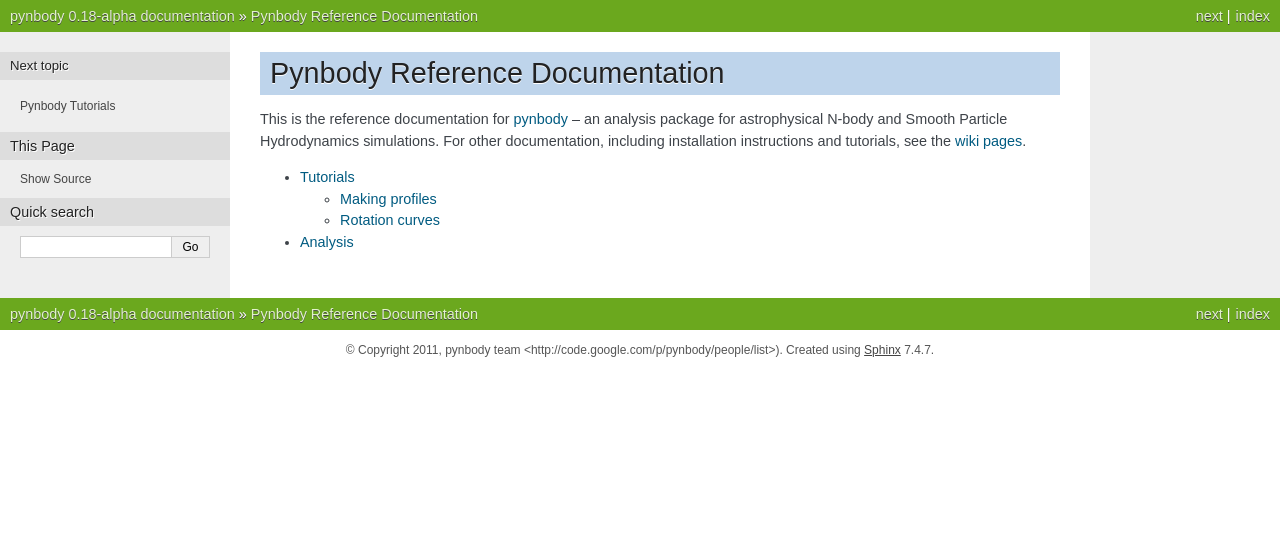
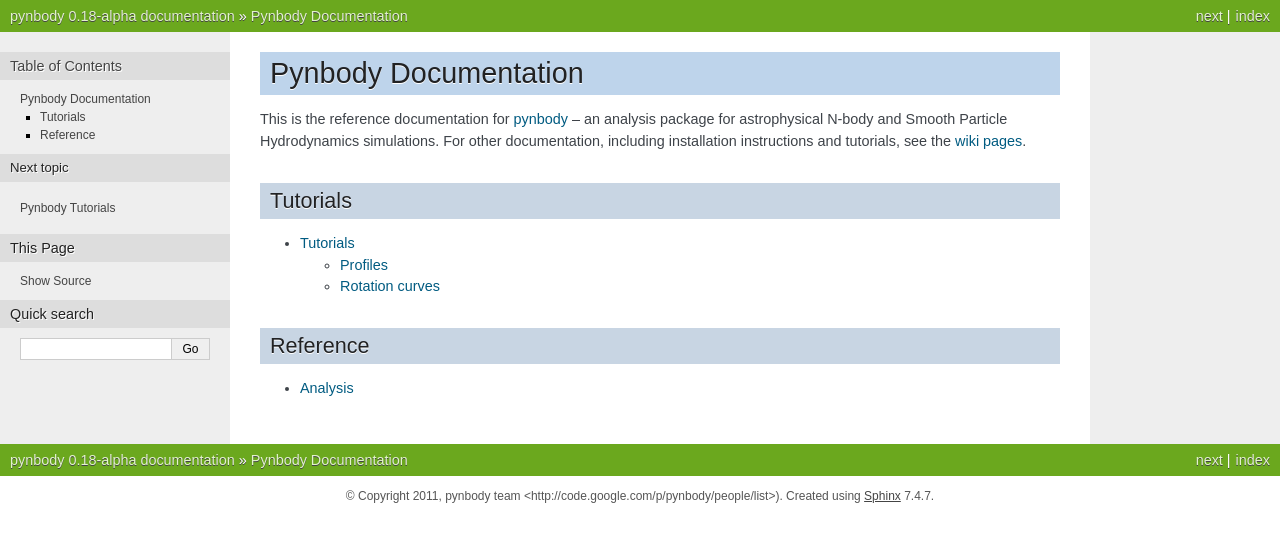
Before and after one commit to pynbody/pynbody, a Sphinx documentation site: the page built from docs/index.rst, in a window 1280 px wide. Shown: the top 542 px of the page. Built offline with Sphinx 7.4.7, drawn with Linux system fonts in a browser that asks for light colours; formulas are drawn with MathJax 3; pages that are not in the unit, such as notebooks, are missing from menus.

Commit message:
updated some docs

```diff
--- a/docs/index.rst
+++ b/docs/index.rst
@@ -3,7 +3,7 @@
    You can adapt this file completely to your liking, but it should at least
    contain the root `toctree` directive.
 
-Pynbody Reference Documentation
+Pynbody Documentation
 ===============================
 
 This is the reference documentation for `pynbody
@@ -14,10 +14,21 @@
 <http://code.google.com/p/pynbody/wiki/WelcomeToPynbody?tm=6>`_.
 
 
+Tutorials
+------------
+
 .. toctree::
    :maxdepth: 2
 
    Tutorials <tutorials/tutorials>
+
+
+Reference
+-------------
+
+.. toctree::
+   :maxdepth: 2
+
    Framework classes <pynbody>
    Analysis <analysis>
    Plotting <plot>
--- a/docs/tutorials/example_code/rotcurve.py
+++ b/docs/tutorials/example_code/rotcurve.py
@@ -1,8 +1,8 @@
 import pynbody
 import matplotlib.pylab as plt
-
+from os import environ
 # load the snapshot and set to physical units
-s = pynbody.load('/home/itp/roskar/pynbody_src/nose/testdata/g15784.lr.01024.gz')
+s = pynbody.load('%s/nose/testdata/g15784.lr.01024.gz'%environ['PYNBODY_SRC'])
 
 # load the halos
 h = s.halos()
--- a/docs/tutorials/tutorials.rst
+++ b/docs/tutorials/tutorials.rst
@@ -11,7 +11,7 @@
 
 
 
-.. toctree:: :maxdepth: 2
+.. toctree::
 
-   Making profiles <profile>
+   Profiles <profile>
    Rotation curves <rotation_curve>
```
Also changed, not shown: docs/tutorials/profile.rst (+35 -4 lines).
